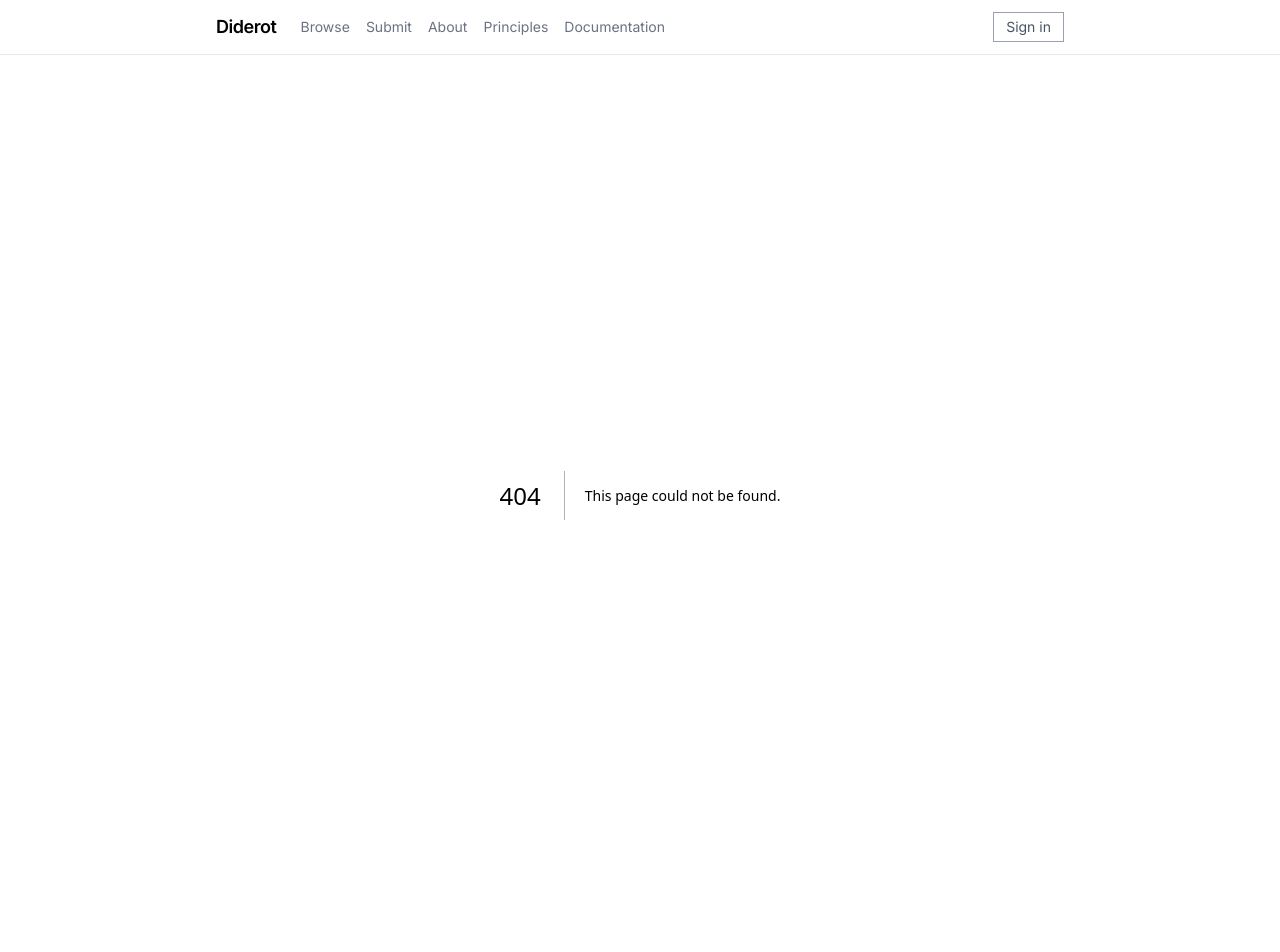
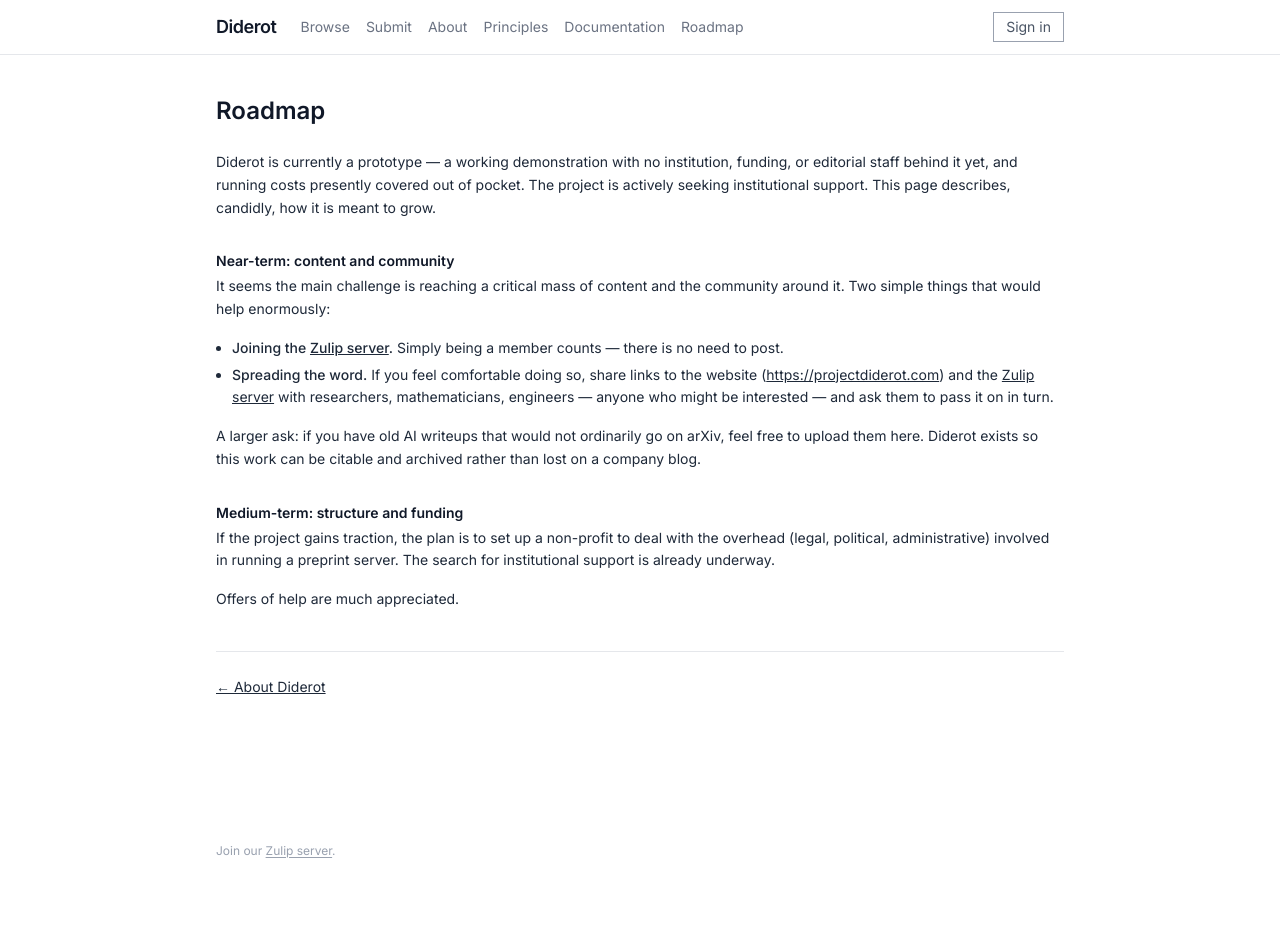
Before and after one commit to isabeldahlgren/diderot, a Next.js app in the folder frontend/: page /roadmap in a window 1280 px wide. Before the commit this address had no page. Shown: the top 952 px of the page. After the commit the page ends 883 px from the top, so only its background shows below. Built offline with nearby package versions, Linux system fonts and the light colour scheme.

Commit message:
Add Roadmap page and link it from nav, about, and footer
Co-Authored-By: Claude Opus 4.8 <noreply@anthropic.com>

```diff
--- a/frontend/app/NavHeader.tsx
+++ b/frontend/app/NavHeader.tsx
@@ -16,6 +16,7 @@ export default function NavHeader() {
           <div className="sm:hidden flex items-center gap-4 text-sm text-gray-500">
             <Link href="/" className="hover:text-gray-900 transition-colors">Browse</Link>
             <Link href="/about" className="hover:text-gray-900 transition-colors">About</Link>
+            <Link href="/roadmap" className="hover:text-gray-900 transition-colors">Roadmap</Link>
           </div>
           <nav className="hidden sm:flex items-center gap-4 text-sm text-gray-500">
             <Link href="/" className="hover:text-gray-900 transition-colors">
@@ -32,6 +33,9 @@ export default function NavHeader() {
             </Link>
             <Link href="/documentation" className="hover:text-gray-900 transition-colors">
               Documentation
+            </Link>
+            <Link href="/roadmap" className="hover:text-gray-900 transition-colors">
+              Roadmap
             </Link>
           </nav>
         </div>
--- a/frontend/app/about/page.mdx
+++ b/frontend/app/about/page.mdx
@@ -4,9 +4,9 @@ export const metadata = { title: "About — Diderot" };
 
 ### Overview
 
-Diderot is an open source, experimental mathematics preprint server with mandatory authorship transparency. Every submission must declare the type of each author: human or AI. A paper may have zero human authors. Submissions may be entirely human-authored, human-authored with AI assistance, co-authored with AI or entirely AI-authored.
+Diderot is an open source, experimental mathematics preprint server with mandatory authorship transparency. Submissions may be entirely human-authored, human-authored with AI assistance, co-authored with AI or entirely AI-authored.
 
-The website was directly inspired by Thomas Bloom's [Erdős Problems website](https://www.erdosproblems.com) <Cite id="bloom-erdos" />, the [Polymath project](https://polymathprojects.org) <Cite id="polymath"/>, and recent community discussions on AI in mathematics, mainly <Cite id="tao2025" /> <Cite id="leiden" /> <Cite id="bessis2026" />. It was motivated by five principles. [Read the principles →](/principles)
+The website was directly inspired by Thomas Bloom's [Erdős Problems website](https://www.erdosproblems.com) <Cite id="bloom-erdos" /> and recent community discussions on AI in mathematics, mainly <Cite id="tao2025" /> <Cite id="leiden" /> <Cite id="bessis2026" />. It was motivated by five principles. [Read the principles →](/principles)
 
 ### Certificates
 
@@ -17,7 +17,7 @@ Quality is signalled through certificates: structured attestations attached to p
 - **Formal Verification** — proofs formalised in a proof assistant (e.g., Lean 4).
 - **Citation Check** — a human has verified that prior work is correctly cited.
 
-[Read the certificate documentation →](/documentation)
+[Further certificate documentation →](/documentation)
 
 ### About the Name
 
@@ -25,7 +25,7 @@ Denis Diderot (1713–1784) was the chief editor of the *Encyclopédie*, which a
 
 ### Get Started
 
-[Create an account](/login) with your email address to submit papers and add certificates. Once signed in, you can link your [ORCID iD](https://orcid.org) to your profile. [Browse existing submissions](/) without an account. To ask questions, share ideas or contribute to [the repo](https://github.com/isabeldahlgren/diderot), join our [Zulip](https://diderot.zulipchat.com/join/nkoxw2ud2j5ribx7m4vrlujr/). Welcome to Diderot!
+[Create an account](/login) with your email address to submit papers and add certificates. Once signed in, you can link your [ORCID iD](https://orcid.org) to your profile. [Browse existing submissions](/) without an account. To ask questions, share ideas or contribute to [the repo](https://github.com/isabeldahlgren/diderot), join our [Zulip server](https://diderot.zulipchat.com/join/nkoxw2ud2j5ribx7m4vrlujr/). [See the roadmap→](/roadmap)
 
 ---
 
--- a/frontend/app/layout.tsx
+++ b/frontend/app/layout.tsx
@@ -20,7 +20,7 @@ export default function RootLayout({ children }: { children: React.ReactNode })
           <main className="max-w-4xl mx-auto px-6 py-10 flex-1 w-full">{children}</main>
           <footer className="mt-16">
             <div className="max-w-4xl mx-auto px-6 py-6 flex flex-col sm:flex-row gap-4 sm:gap-8 text-xs text-gray-400">
-              <span>Join our Zulip: <a href="https://diderot.zulipchat.com/join/nkoxw2ud2j5ribx7m4vrlujr/" className="hover:text-gray-900 underline underline-offset-2">diderot.zulipchat.com</a></span>
+              <span>Join our <a href="https://diderot.zulipchat.com/join/nkoxw2ud2j5ribx7m4vrlujr/" className="hover:text-gray-900 underline underline-offset-2">Zulip server</a>.</span>
             </div>
           </footer>
         </AuthProvider>
--- /dev/null
+++ b/frontend/app/roadmap/page.mdx
@@ -0,0 +1,24 @@
+export const metadata = { title: "Roadmap — Diderot" };
+
+# Roadmap
+
+Diderot is currently a prototype — a working demonstration with no institution, funding, or editorial staff behind it yet, and running costs presently covered out of pocket. The project is actively seeking institutional support. This page describes, candidly, how it is meant to grow.
+
+## Near-term: content and community
+
+It seems the main challenge is reaching a critical mass of content and the community around it. Two simple things that would help enormously:
+
+- **Joining the [Zulip server](https://diderot.zulipchat.com/join/nkoxw2ud2j5ribx7m4vrlujr/).** Simply being a member counts — there is no need to post.
+- **Spreading the word.** If you feel comfortable doing so, share links to the website ([https://projectdiderot.com](https://projectdiderot.com/)) and the [Zulip server](https://diderot.zulipchat.com/join/nkoxw2ud2j5ribx7m4vrlujr/) with researchers, mathematicians, engineers — anyone who might be interested — and ask them to pass it on in turn.
+
+A larger ask: if you have old AI writeups that would not ordinarily go on arXiv, feel free to upload them here. Diderot exists so this work can be citable and archived rather than lost on a company blog.
+
+## Medium-term: structure and funding
+
+If the project gains traction, the plan is to set up a non-profit to deal with the overhead (legal, political, administrative) involved in running a preprint server. The search for institutional support is already underway.
+
+Offers of help are much appreciated.
+
+---
+
+[← About Diderot](/about)
```
